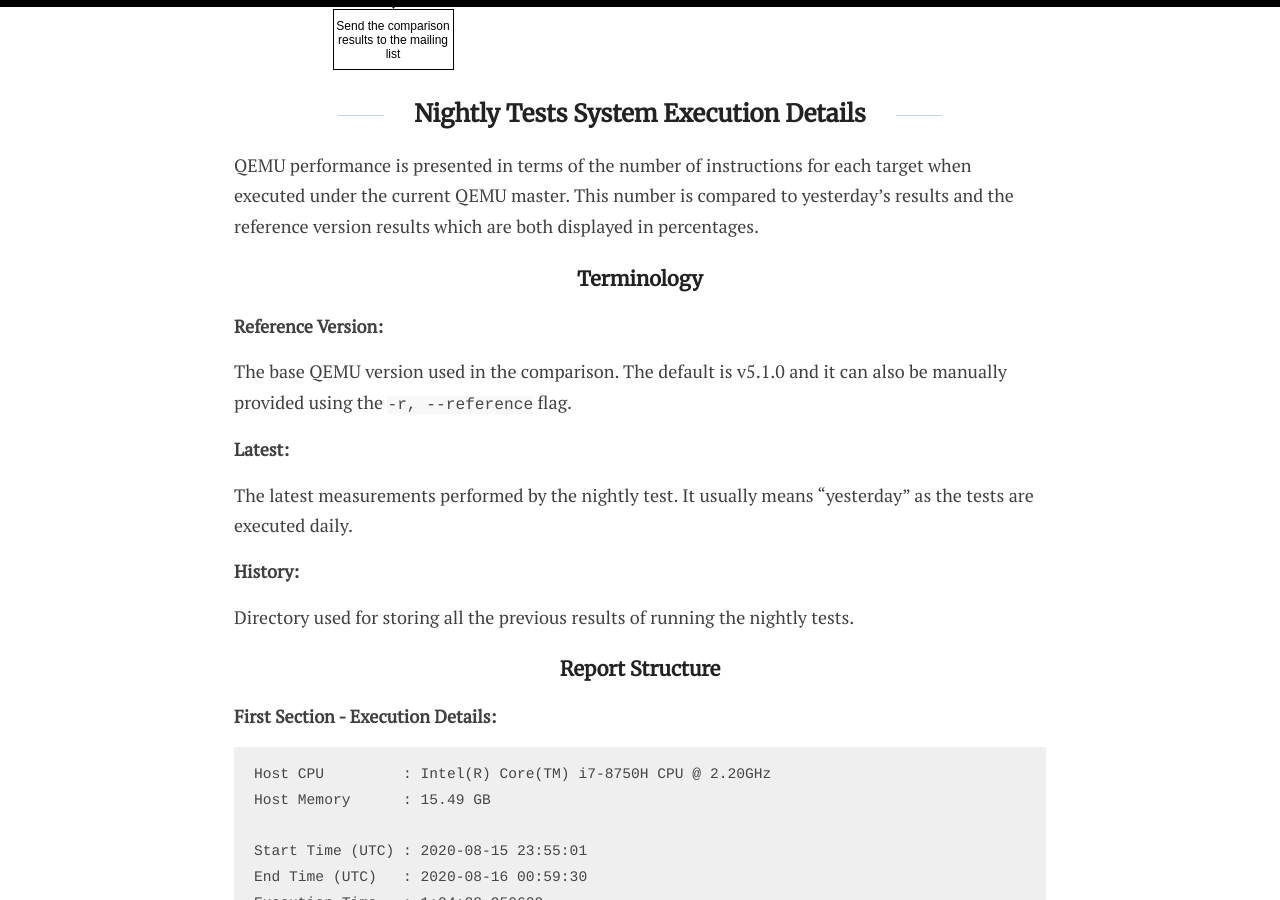
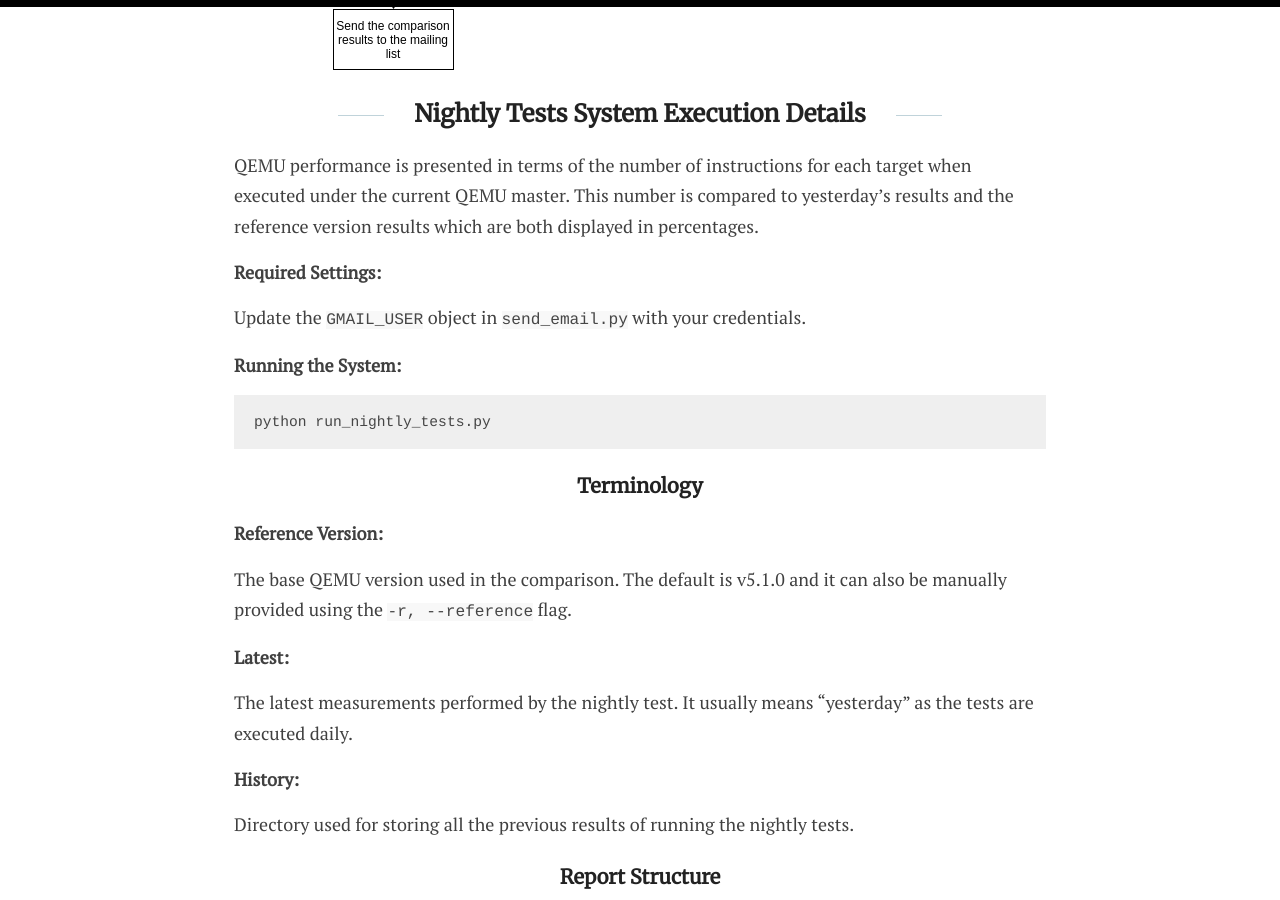
Before and after one commit to ahmedkrmn/TCG-Continuous-Benchmarking, a Jekyll site: the page built from _posts/2020-08-17-QEMU-Nightly-Performance-Tests.md, in a window 1280 px wide and 900 px high, scrolled down 2870 px. Built offline with Jekyll 4.4.1, drawn with Linux system fonts in a browser that asks for light colours.

Commit message:
Add system execution instructions

````diff
--- a/_posts/2020-08-17-QEMU-Nightly-Performance-Tests.md
+++ b/_posts/2020-08-17-QEMU-Nightly-Performance-Tests.md
@@ -55,6 +55,16 @@
 ## Nightly Tests System Execution Details
 
 QEMU performance is presented in terms of the number of instructions for each target when executed under the current QEMU master. This number is compared to yesterday's results and the reference version results which are both displayed in percentages.
+
+**Required Settings:**
+
+Update the [`GMAIL_USER`](https://github.com/ahmedkrmn/TCG-Continuous-Benchmarking/blob/242613d274ba96648f0f286367ca714166ba3a54/tools/qemu_nightly_tests/scripts/send_email.py#L31) object in `send_email.py` with your credentials.
+
+**Running the System:**
+
+```bash
+python run_nightly_tests.py
+```
 
 ### Terminology
 
````
